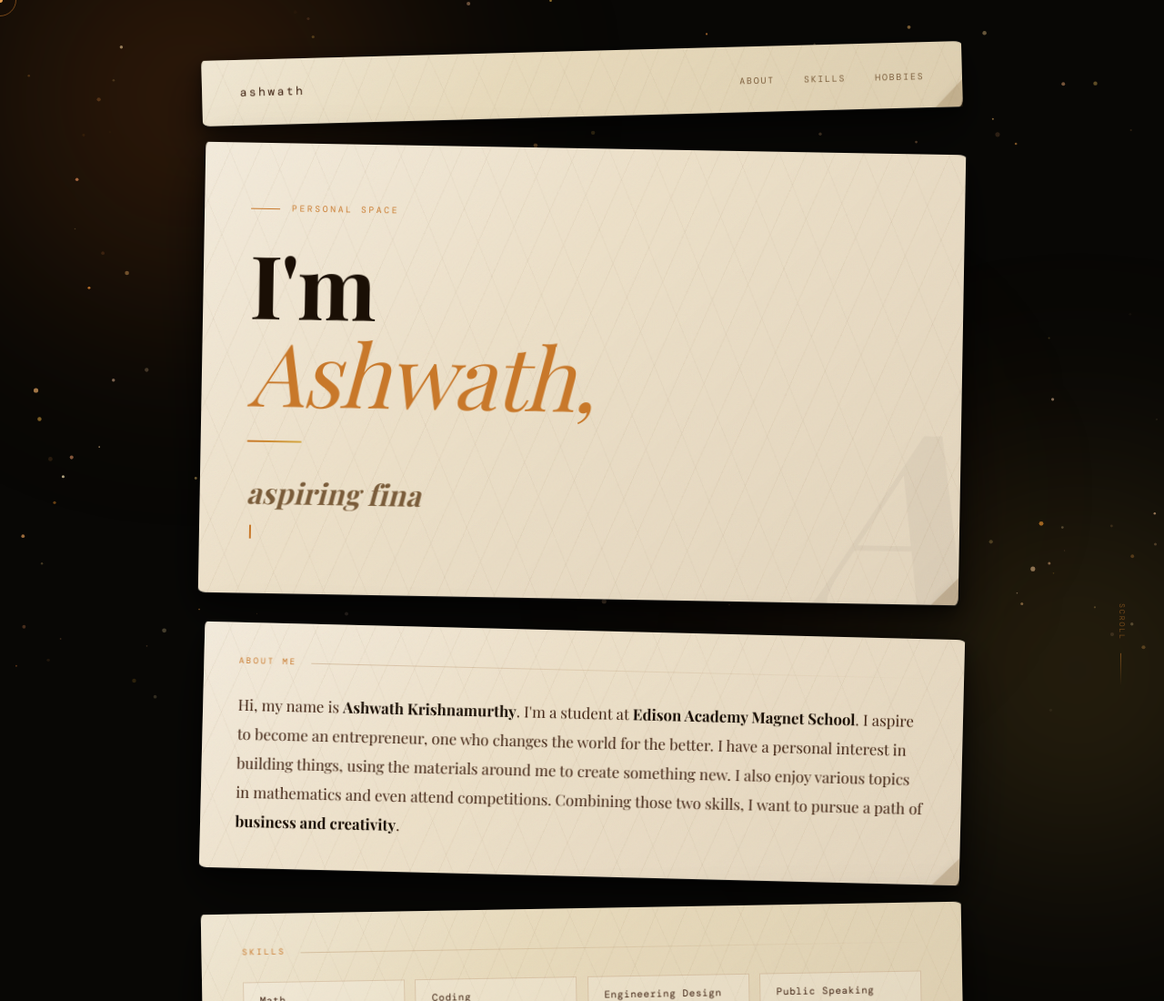
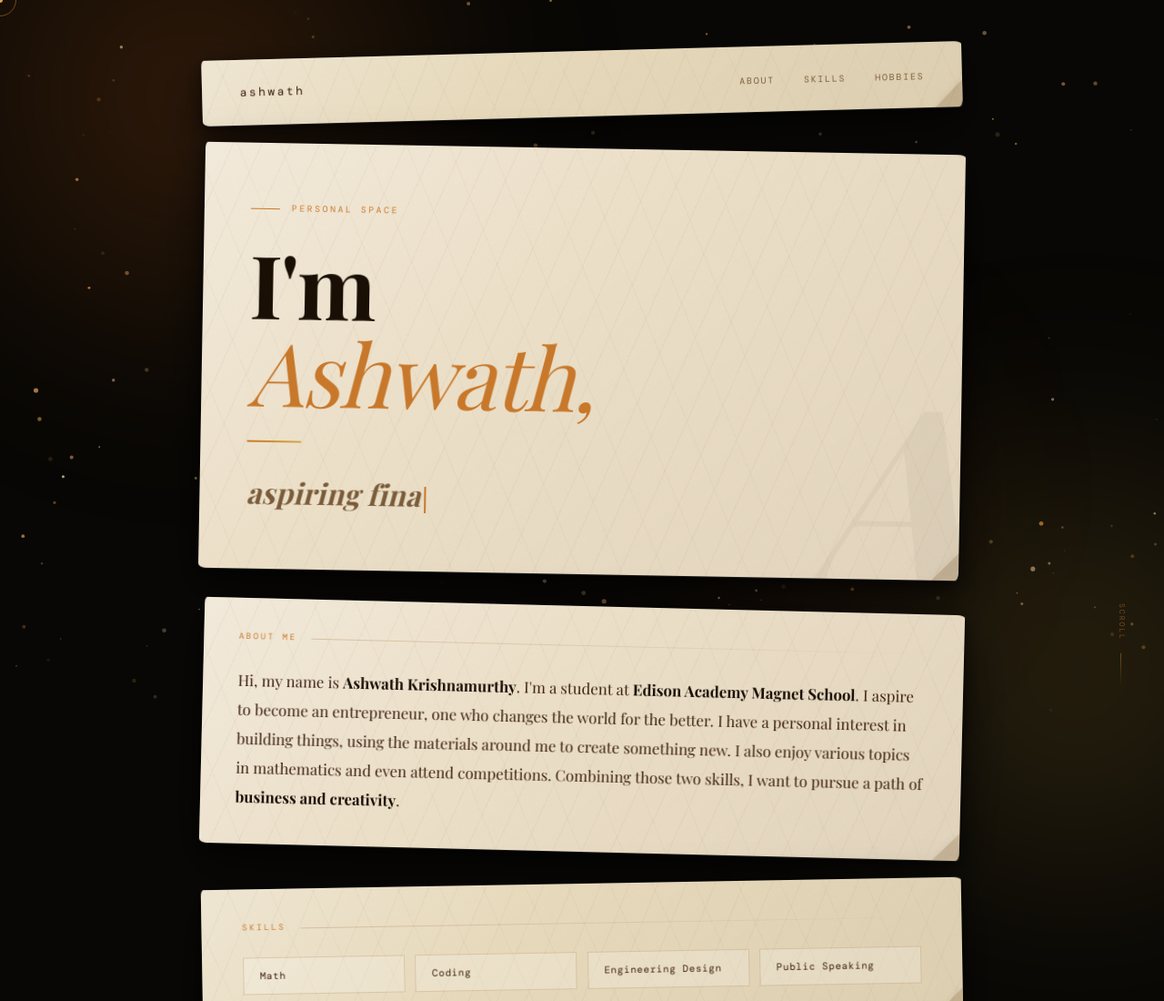
Before and after one commit to krishnamurthya29-star/krishnamurthya29-star.github.io, a plain HTML site: page index.html in a window 1280 px wide. Shown: the top 1100 px of the page at 91% size. Drawn offline with nearby package versions, Linux system fonts and the light colour scheme; a web font is replaced by a local one.

Commit message:
Update index.html

```diff
--- a/index.html
+++ b/index.html
@@ -352,8 +352,7 @@
       <span class="name-italic" id="typed-name"></span>
     </h1>
     <div class="hero-divider"></div>
-    <p class="hero-sub" id="typed-sub"></p>
-    <span class="typer-cursor" id="typer-cursor"></span>
+    <p class="hero-sub" id="typed-sub"><span class="typer-cursor" id="typer-cursor"></span></p>
   </div>
 
   <!-- About -->
@@ -489,22 +488,39 @@ const subEl  = document.getElementById('typed-sub');
 const curEl  = document.getElementById('typer-cursor');
 const spd = 65;
 
+// For subEl: text lives in a text node BEFORE the cursor span
+function getSubText() {
+  const node = subEl.firstChild;
+  return (node && node.nodeType === 3) ? node.textContent : '';
+}
+function setSubText(t) {
+  let node = subEl.firstChild;
+  if (!node || node.nodeType !== 3) {
+    node = document.createTextNode('');
+    subEl.insertBefore(node, subEl.firstChild);
+  }
+  node.textContent = t;
+}
+
 function type(el, text, cb, delay=0) {
   setTimeout(() => {
     let i=0;
     function tick() {
       if(i>text.length){if(cb)cb();return;}
-      el.textContent=text.slice(0,i++);
+      if(el === subEl) setSubText(text.slice(0,i++));
+      else el.textContent=text.slice(0,i++);
       setTimeout(tick, spd+Math.random()*35);
     }
     tick();
   }, delay);
 }
 function typeSuffix(el, suffix, cb) {
-  const prefix=el.textContent; let i=0;
+  const prefix = el === subEl ? getSubText() : el.textContent;
+  let i=0;
   function tick() {
     if(i>suffix.length){if(cb)cb();return;}
-    el.textContent=prefix+suffix.slice(0,i++);
+    if(el === subEl) setSubText(prefix+suffix.slice(0,i++));
+    else el.textContent=prefix+suffix.slice(0,i++);
     setTimeout(tick,spd+Math.random()*35);
   }
   tick();
@@ -512,8 +528,12 @@ function typeSuffix(el, suffix, cb) {
 function eraseToPrefix(el, prefix, cb) {
   setTimeout(() => {
     function tick() {
-      if(el.textContent.length<=prefix.length){el.textContent=prefix;if(cb)cb();return;}
-      el.textContent=el.textContent.slice(0,-1);
+      const cur = el === subEl ? getSubText() : el.textContent;
+      if(cur.length<=prefix.length){
+        if(el===subEl) setSubText(prefix); else el.textContent=prefix;
+        if(cb)cb(); return;
+      }
+      if(el===subEl) setSubText(cur.slice(0,-1)); else el.textContent=cur.slice(0,-1);
       setTimeout(tick, 42+Math.random()*22);
     }
     tick();
```
